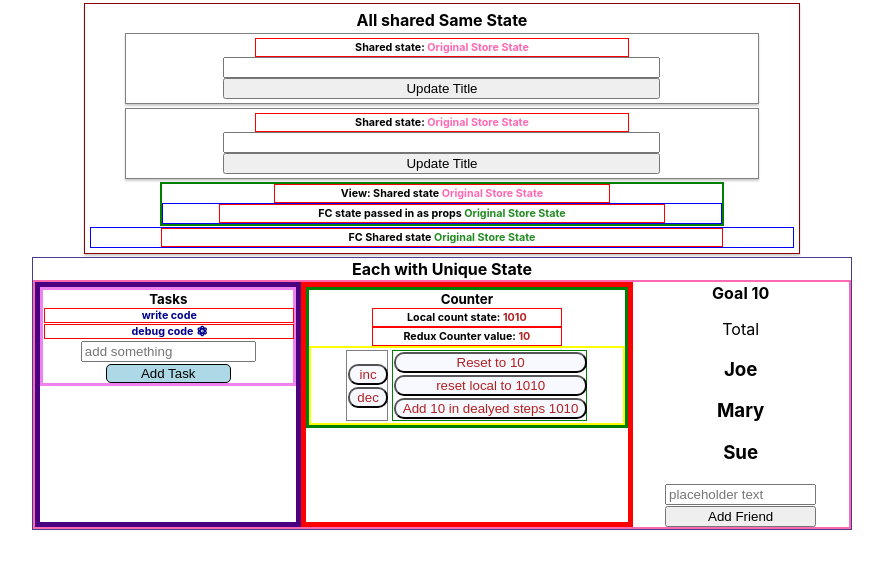
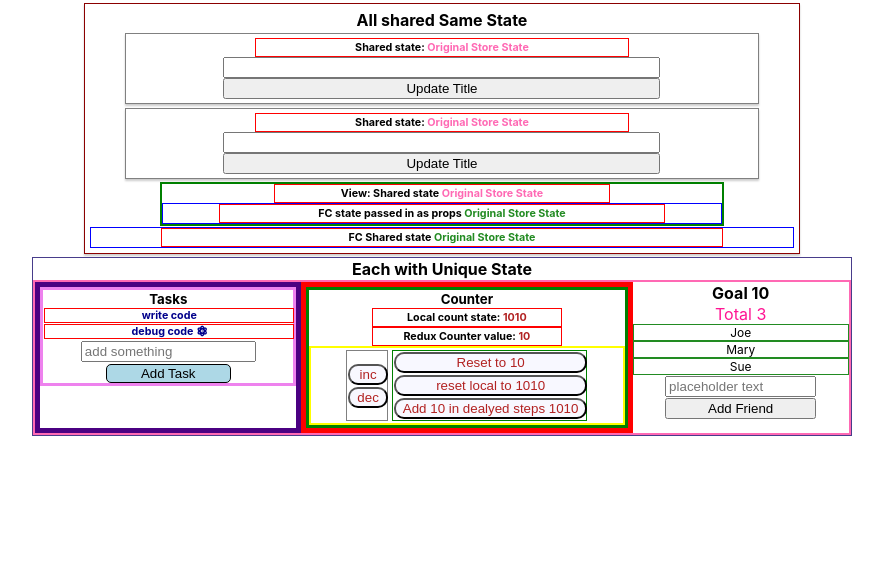
Before and after one commit to stevekutz/redux_exp2, a React (Create React App) app in the folder app/: page / in a window 1280 px wide. Shown: the top 568 px of the page, without its empty margins (198-1081 px from the left). Built offline with nearby package versions, Linux system fonts and the light colour scheme.

Commit message:
add running total & some basic formatting

```diff
--- a/app/src/App.js
+++ b/app/src/App.js
@@ -1,5 +1,6 @@
 import React from 'react';
-import './App.css';
+//import './App.css';
+import './styles/App.css';
 
 import Title from './views/Title';
 import TitleView from './views/TitleView';
--- /dev/null
+++ b/app/src/styles/friends.css
@@ -0,0 +1,11 @@
+.friendItem{
+    border: 1px solid forestgreen;
+    margin: 0;
+    font-size: 12px;
+
+}
+
+.totalFriends{
+    margin: 0;
+    color: deeppink;
+}
--- a/app/src/views/Counter.js
+++ b/app/src/views/Counter.js
@@ -1,8 +1,8 @@
 import React, {Component} from 'react';
 import {connect} from 'react-redux';
 import {increment, decrement, reset} from '../actions/actionsCounter';
-import './counter.css';
-
+// import './st /counter.css';
+import '../styles/counter.css';
 
 class Counter extends Component {
     state = {
--- a/app/src/views/Friend.js
+++ b/app/src/views/Friend.js
@@ -1,3 +1,4 @@
 import React from 'react';
+import '../styles/friends.css';
 
-export default props => <h3> {props.peep}</h3>;
+export default props => <p className = 'friendItem'> {props.peep}</p>;
--- a/app/src/views/Friends.js
+++ b/app/src/views/Friends.js
@@ -3,6 +3,7 @@ import {connect} from 'react-redux';
 
 import {addFriend} from '../actions/actionsFriends';
 import Friend from './Friend';
+import '../styles/friends.css';
 
 class Friends extends React.Component{
     state = {
@@ -27,7 +28,7 @@ class Friends extends React.Component{
         return(
             <div className = 'friendsContainer'>
                <h4>Goal {this.props.goal}</h4>
-               <p>Total</p>
+               <p className = 'totalFriends'>Total {this.props.friends.length}</p>
                {this.props.friends.map( (person, index) =>  (
                     <Friend peep = {person} key = {index}/>
                ))}
--- a/app/src/views/Tasks.js
+++ b/app/src/views/Tasks.js
@@ -1,7 +1,8 @@
 import React, {Component} from 'react';
 import {connect} from 'react-redux';
 import {addTask, toggleTask} from '../actions/actionsTasks';
-import './tasks.css';
+//import './tasks.css';
+import '../styles/tasks.css';
 
 // 1)
 class Tasks extends Component {
--- a/app/src/views/Title.js
+++ b/app/src/views/Title.js
@@ -2,7 +2,8 @@ import React from 'react';
 import {connect} from 'react-redux';
 
 import {updateTitle} from '../actions/actionsTitle';
-import './views.css';
+//import './views.css';
+import '../styles/views.css';
 
 class Title extends React.Component {
     state = {
--- a/app/src/views/TitleView.js
+++ b/app/src/views/TitleView.js
@@ -1,6 +1,7 @@
 import React from 'react';
 import {connect} from 'react-redux';
-import '../App.css';
+//import '../App.css';
+import '../styles/App.css';
 import TitleFC from '../components/TitleFC';
 
 
```
Also changed, not shown: app/src/styles/App.css (renamed from app/src/App.css), app/src/styles/counter.css (renamed from app/src/views/counter.css), app/src/styles/tasks.css (renamed from app/src/views/tasks.css), app/src/styles/views.css (renamed from app/src/views/views.css).
